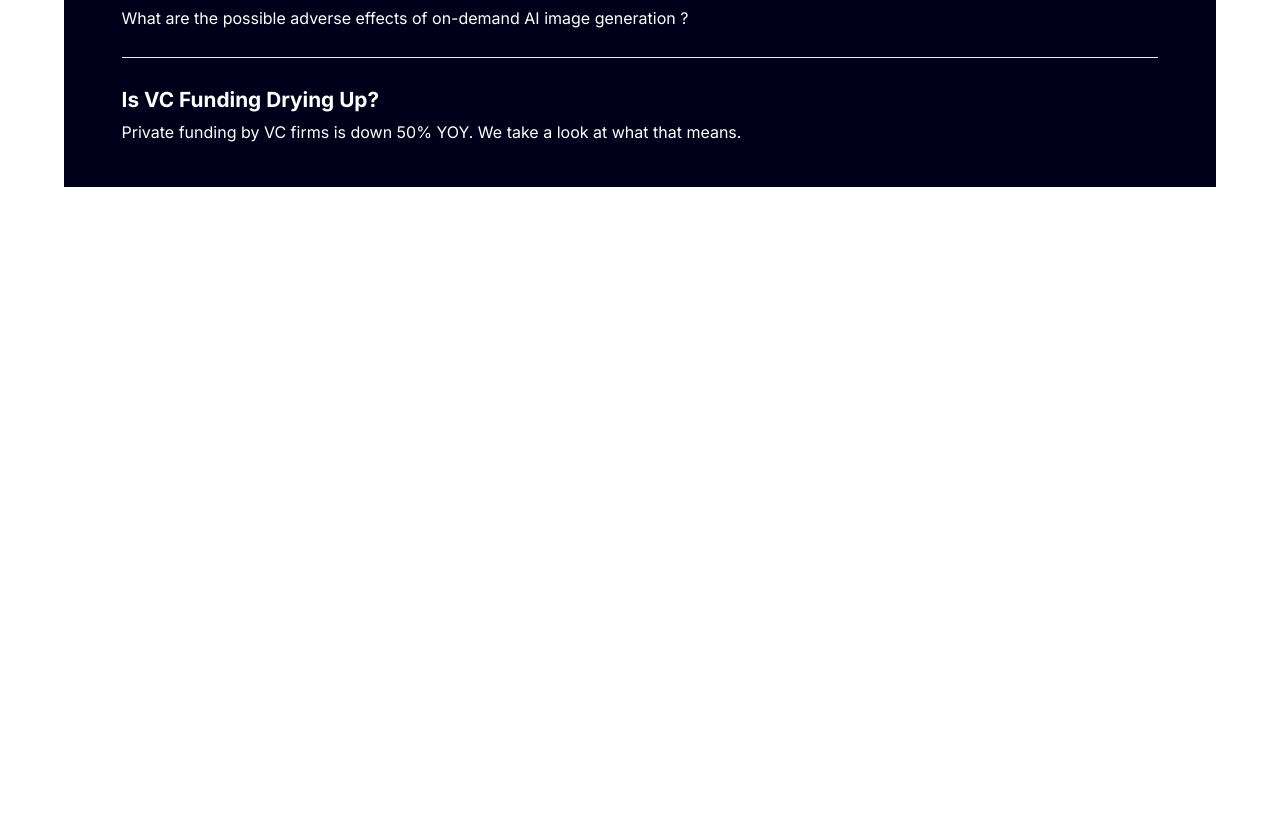
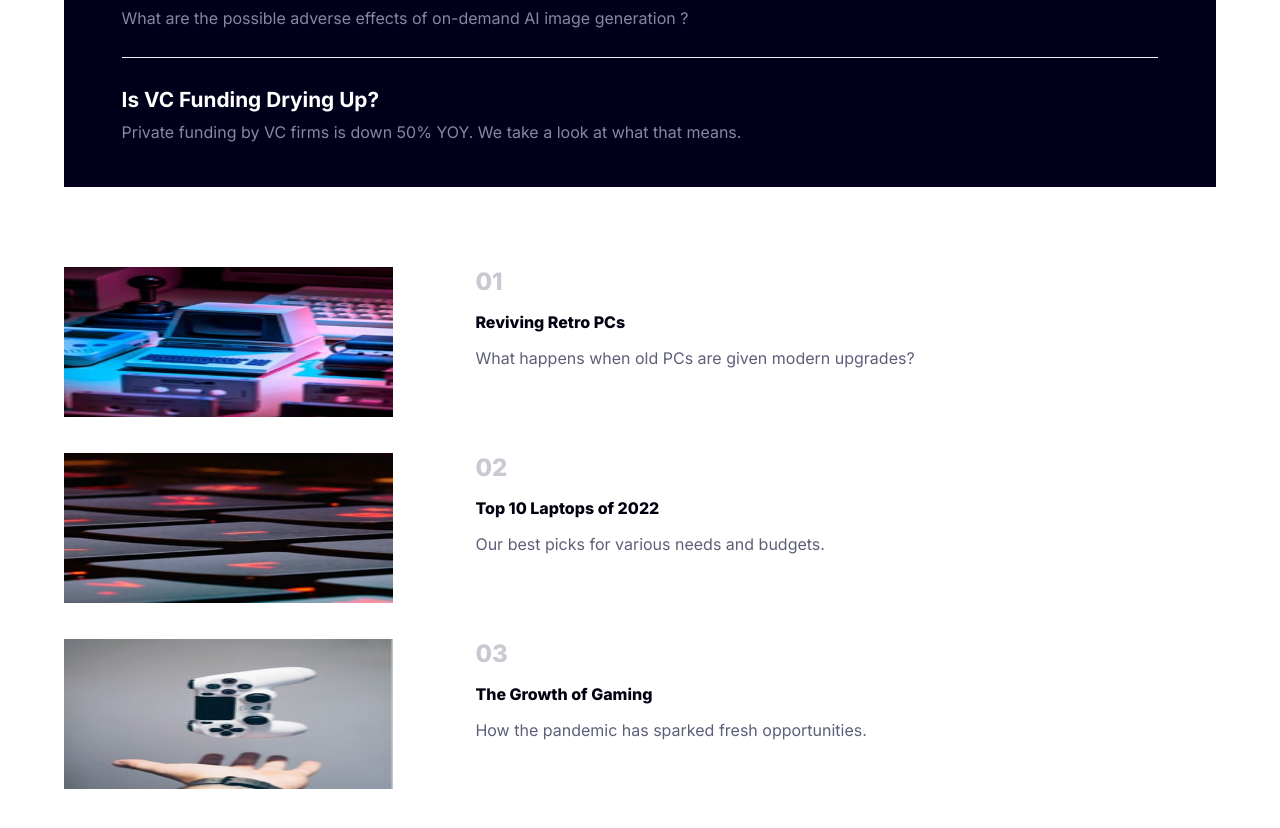
Before and after one commit to OscarAnillo/news-home-page-fe, a React (Create React App) app: page / in a window 1280 px wide. Shown: the part 1188-2016 px from the top of the page. Before the commit the page ends 1391 px from the top, so only its background shows below. Built offline with nearby package versions, Linux system fonts and the light colour scheme.

Commit message:
add pictures component

```diff
--- a/src/App.css
+++ b/src/App.css
@@ -106,8 +106,53 @@
   font-size: 1.3rem;
   padding-bottom: .5em;
 }
+.dark-inner-div p {
+  font-weight: 400;
+  color: rgb(135, 135, 159);
+}
 .dark-inner-div:nth-child(3) {
   border: none;
   border-top: 1px solid #eee;
   border-bottom: 1px solid #eee;
 }
+
+/* PicturesComponent */
+.pictures {
+  margin-top: 5em;
+}
+.row {
+  display: flex;
+  align-items: flex-start;
+  justify-content: space-between;
+  text-align: left;
+  margin: 2em 0;
+}
+.row > div {
+  width: 100%;
+}
+.row > div:nth-child(1) {
+  width: 40%;
+}
+.row img {
+  width: 100%;
+  height: 150px;
+}
+.wrapper {
+  width: 80%;
+  margin: auto;
+}
+.wrapper h2 {
+  color: rgb(202, 201, 209);
+  font-weight: 800;
+}
+.wrapper h3 {
+  color: rgb(0, 0, 16);
+  font-size: 1rem;
+  margin: 1em 0;
+  font-weight: 800;
+}
+.wrapper p {
+  color: hsl(236, 13%, 42%);
+  font-weight: 400;
+  font-size: 1rem;
+}
--- a/src/App.js
+++ b/src/App.js
@@ -1,9 +1,10 @@
 import { useState, useEffect } from 'react';
 
 import NavComponent from './components/nav-component';
+import HeroComponent from './components/hero-component';
+import PicturesComponent from './components/pictures-components';
 
 import './App.css';
-import HeroComponent from './components/hero-component';
 
 function App() {
   const [showMenu, setShowMenu] = useState(false);
@@ -21,6 +22,7 @@
       <div className="container">
         <NavComponent showMenu={showMenu} setShowMenu={setShowMenu} />
         <HeroComponent />
+        <PicturesComponent />
       </div>
     </div>
   );
--- /dev/null
+++ b/src/components/pictures-components.js
@@ -0,0 +1,42 @@
+export default function PicturesComponent(){
+    return (
+        <div className="pictures">
+            <div className="row">
+                <div>
+                    <img src="/assets/images/image-retro-pcs.jpg" alt="" />
+                </div>
+                <div>
+                    <div className="wrapper">
+                        <h2>01</h2>
+                        <h3>Reviving Retro PCs</h3>
+                        <p>What happens when old PCs are given modern upgrades?</p>
+                    </div>
+                </div>
+            </div>
+            <div className="row">
+                <div>
+                    <img src="/assets/images/image-top-laptops.jpg" alt="" />
+                </div>
+                <div>
+                    <div className="wrapper">
+                        <h2>02</h2>
+                        <h3>Top 10 Laptops of 2022</h3>
+                        <p>Our best picks for various needs and budgets.</p>
+                    </div>
+                </div>
+            </div>
+            <div className="row">
+                <div>
+                    <img src="/assets/images/image-gaming-growth.jpg" alt="" />
+                </div>
+                <div>
+                    <div className="wrapper">
+                        <h2>03</h2>
+                        <h3>The Growth of Gaming</h3>
+                        <p>How the pandemic has sparked fresh opportunities.</p>
+                    </div>
+                </div>
+            </div>
+        </div>
+    )
+}
```
